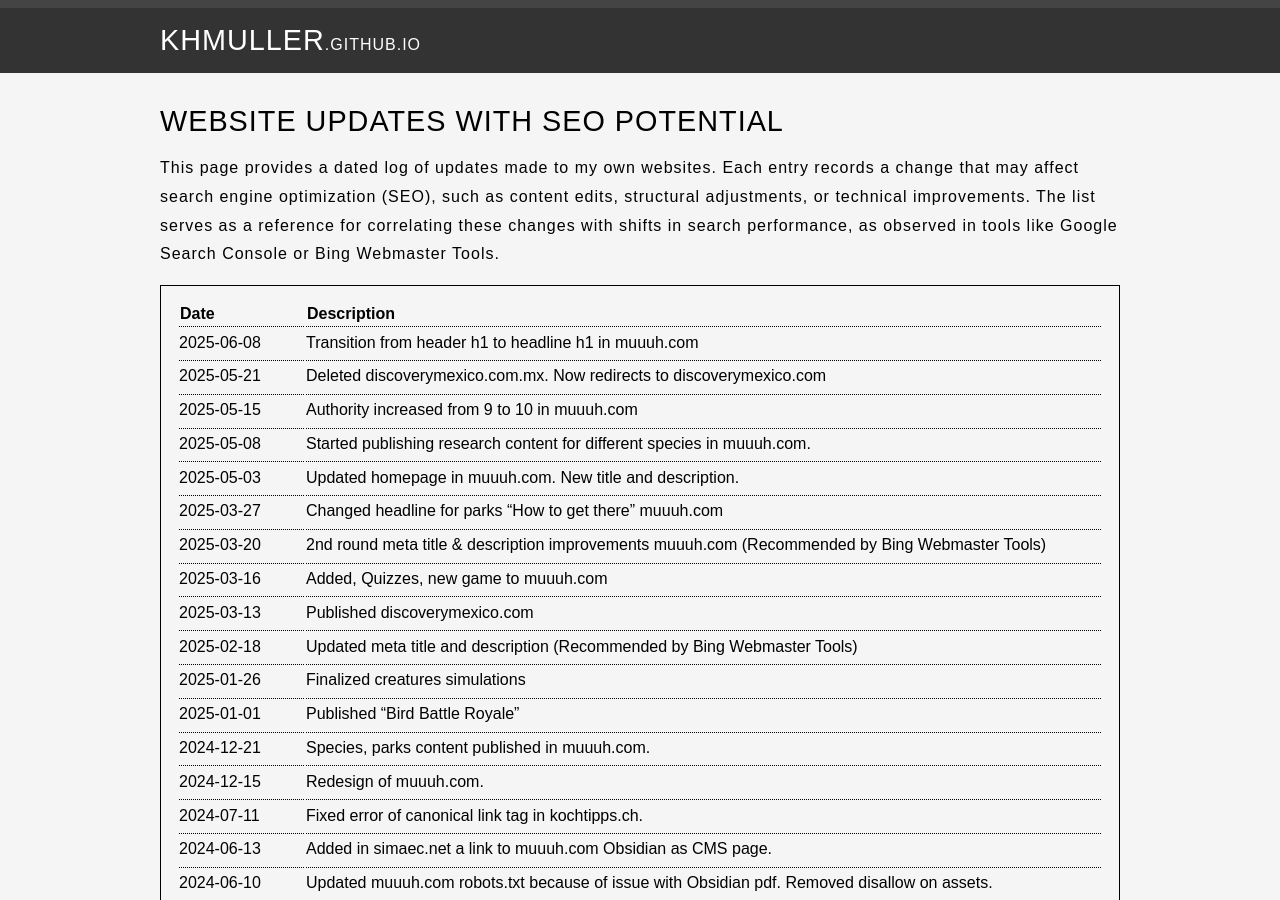
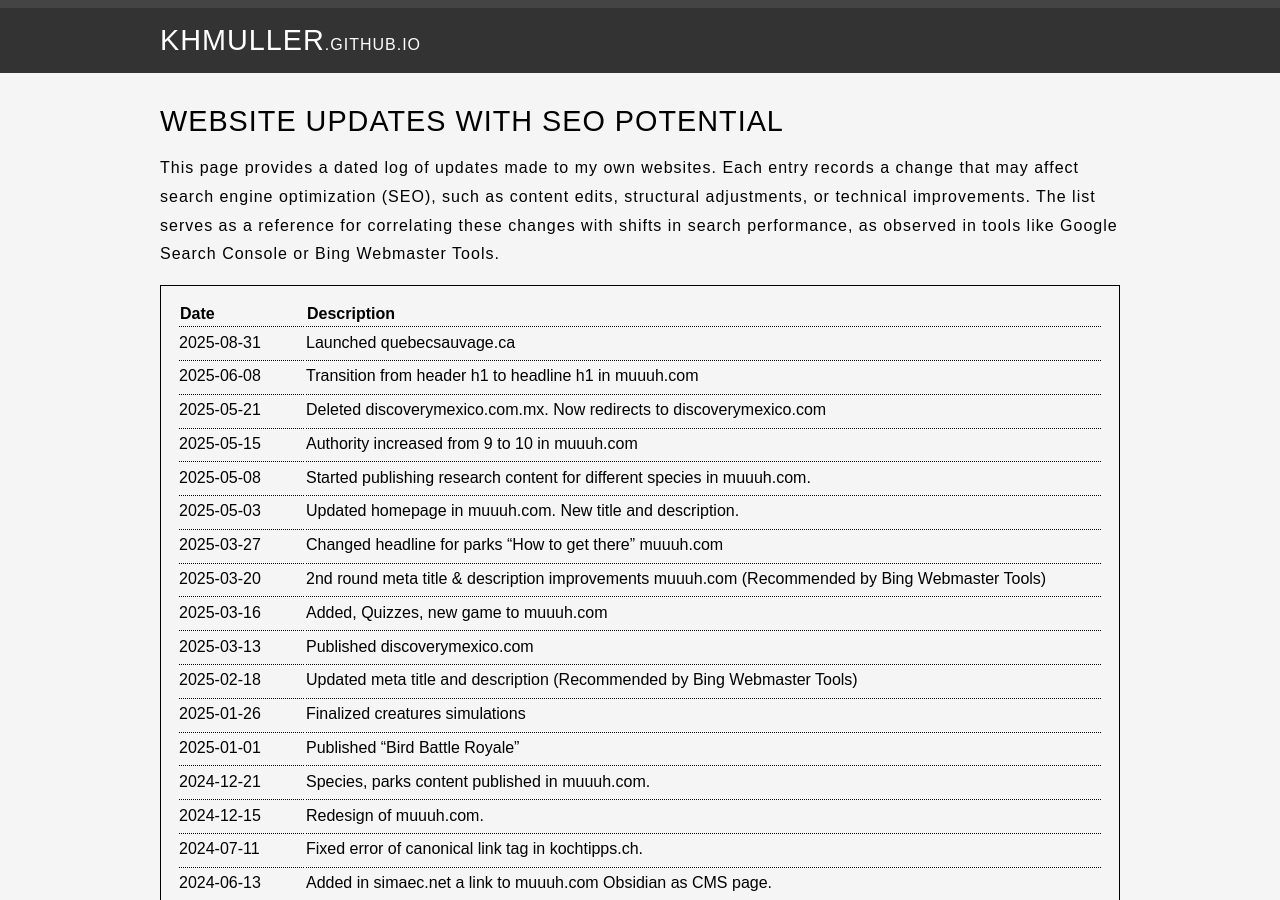
Before and after one commit to KHMuller/khmuller.github.io, a Jekyll site: the page built from updates/index.md, in a window 1280 px wide and 900 px high. Built offline with Jekyll 4.4.1, drawn with Linux system fonts in a browser that asks for light colours.

Commit message:
Update index.md

```diff
--- a/updates/index.md
+++ b/updates/index.md
@@ -10,6 +10,7 @@ This page provides a dated log of updates made to my own websites. Each entry re
 
 |Date|Description|
 |:---|:---|
+|2025-08-31|Launched quebecsauvage.ca|
 |2025-06-08|Transition from header h1 to headline h1 in muuuh.com|
 |2025-05-21|Deleted discoverymexico.com.mx. Now redirects to discoverymexico.com|
 |2025-05-15|Authority increased from 9 to 10 in muuuh.com|
```
